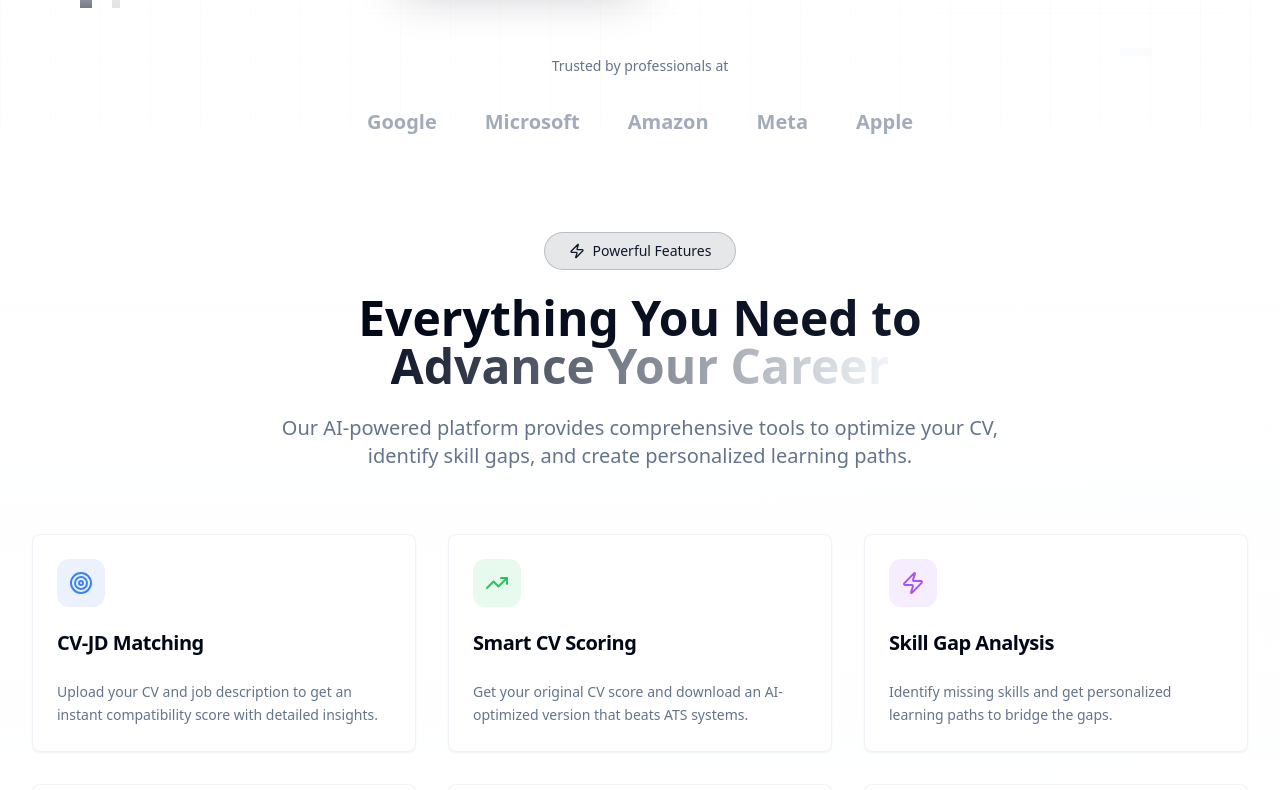
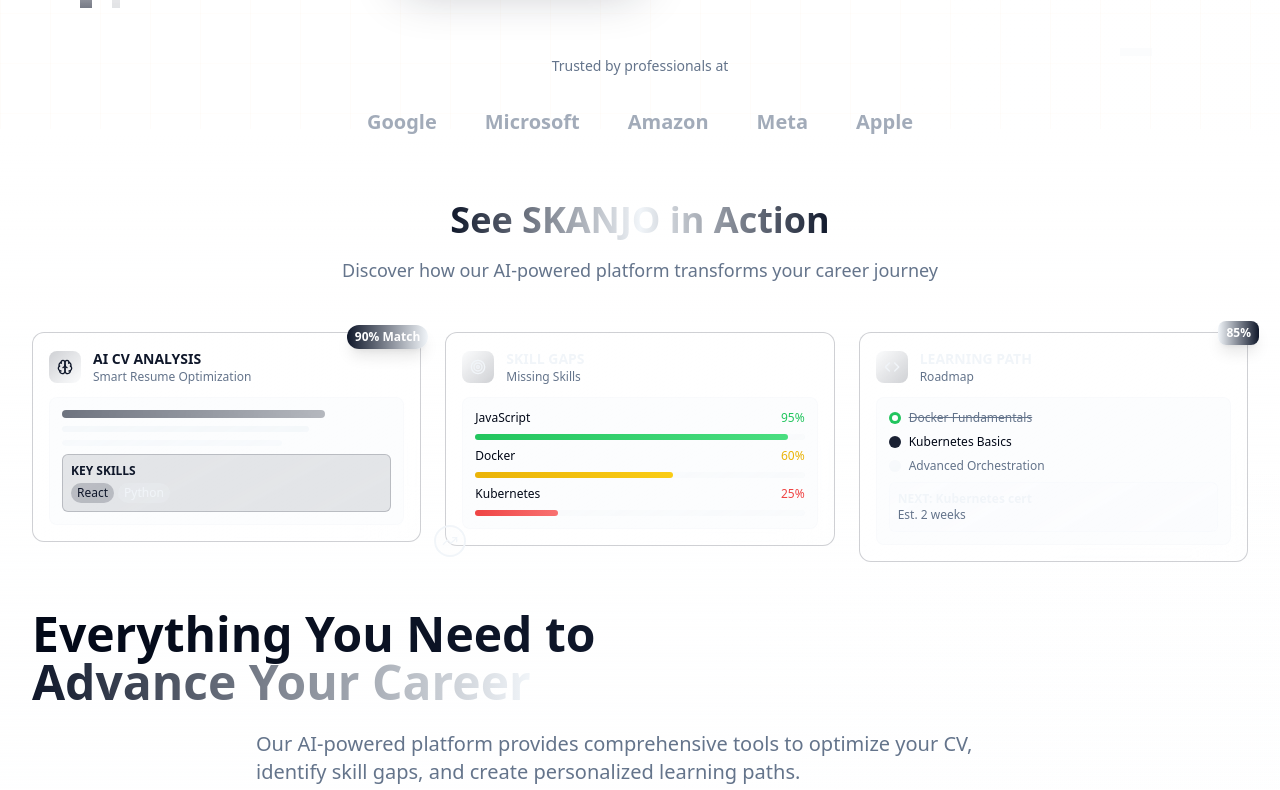
Before and after one commit to saru0213/Skanjo-v1, a React (Vite) app: page / in a window 1280 px wide. Shown: the part 1080-1870 px from the top of the page. Built offline with nearby package versions, Linux system fonts and the light colour scheme.

Commit message:
feature page alternative added

```diff
--- a/src/components/landing/FeaturesSection.tsx
+++ b/src/components/landing/FeaturesSection.tsx
@@ -1,5 +1,4 @@
-
-import { Target, Zap, TrendingUp, Download, BookOpen, Award } from "lucide-react";
+import { Target, Zap, TrendingUp, Download, BookOpen, Award, Brain, Code, Sparkles } from "lucide-react";
 import { Card, CardContent, CardDescription, CardHeader, CardTitle } from "@/components/ui/card";
 
 const features = [
@@ -49,21 +48,169 @@ const features = [
 
 export const FeaturesSection = () => {
   return (
-    <section className="py-24 relative overflow-hidden">
+    <section className="py-16 relative overflow-hidden">
       {/* Background Elements */}
       <div className="absolute inset-0 bg-gradient-to-b from-background via-accent/5 to-background" />
 
       <div className="container mx-auto px-4 sm:px-6 lg:px-8 relative z-10">
-        <div className="text-center mb-16">
-          <div className="inline-flex items-center space-x-2 bg-primary/10 backdrop-blur-sm rounded-full px-6 py-2 mb-6 border border-primary/20">
-            <Zap className="h-4 w-4 text-primary" />
-            <span className="text-sm font-medium text-primary">Powerful Features</span>
+        {/* Interactive Features Showcase */}
+        <div className="mb-24">
+          <div className="text-center mb-12">
+            <h2 className="text-3xl sm:text-4xl font-bold mb-4">
+              <span className="bg-gradient-to-r from-primary via-accent to-primary bg-clip-text text-transparent">
+                See SKANJO in Action
+              </span>
+            </h2>
+            <p className="text-lg text-muted-foreground max-w-2xl mx-auto">
+              Discover how our AI-powered platform transforms your career journey
+            </p>
+          </div>
+
+          {/* Compact Interactive Features Grid */}
+          <div className="grid grid-cols-1 lg:grid-cols-3 gap-6 mb-12">
+            {/* Feature Demo 1 - CV Analysis */}
+            <div className="relative group">
+              <div className="bg-gradient-to-br from-card/80 to-card/40 backdrop-blur-xl rounded-xl border border-primary/20 p-4 hover:border-primary/40 transition-all duration-300 hover:shadow-lg hover:shadow-primary/10">
+                {/* Feature Header */}
+                <div className="flex items-center space-x-3 mb-3">
+                  <div className="w-8 h-8 bg-gradient-to-br from-primary/20 to-accent/20 rounded-lg flex items-center justify-center">
+                    <Brain className="h-4 w-4 text-primary" />
+                  </div>
+                  <div>
+                    <h3 className="text-sm font-bold text-primary">AI CV ANALYSIS</h3>
+                    <p className="text-xs text-muted-foreground">Smart Resume Optimization</p>
+                  </div>
+                </div>
+
+                {/* Compact Mock Interface */}
+                <div className="bg-muted/20 rounded-lg p-3 border border-muted/30">
+                  <div className="space-y-2">
+                    <div className="h-2 bg-gradient-to-r from-primary/60 to-primary/30 rounded-full w-4/5" />
+                    <div className="h-1.5 bg-muted/60 rounded-full w-3/4" />
+                    <div className="h-1.5 bg-muted/40 rounded-full w-2/3" />
+                    <div className="mt-3 p-2 bg-primary/10 rounded-md border border-primary/20">
+                      <div className="text-xs text-primary font-semibold mb-1">KEY SKILLS</div>
+                      <div className="flex flex-wrap gap-1">
+                        <span className="px-1.5 py-0.5 bg-primary/20 text-primary text-xs rounded-full">React</span>
+                        <span className="px-1.5 py-0.5 bg-accent/20 text-accent text-xs rounded-full">Python</span>
+                      </div>
+                    </div>
+                  </div>
+                </div>
+
+                {/* Compact Callout */}
+                <div className="absolute -top-2 -right-2 group-hover:scale-110 transition-transform duration-300">
+                  <div className="bg-gradient-to-r from-primary to-accent text-white px-2 py-1 rounded-full text-xs font-bold shadow-lg">
+                    90% Match
+                  </div>
+                </div>
+              </div>
+            </div>
+
+            {/* Feature Demo 2 - Skills Gap */}
+            <div className="relative group">
+              <div className="bg-gradient-to-br from-card/80 to-card/40 backdrop-blur-xl rounded-xl border border-primary/20 p-4 hover:border-primary/40 transition-all duration-300 hover:shadow-lg hover:shadow-primary/10">
+                {/* Feature Header */}
+                <div className="flex items-center space-x-3 mb-3">
+                  <div className="w-8 h-8 bg-gradient-to-br from-accent/20 to-primary/20 rounded-lg flex items-center justify-center">
+                    <Target className="h-4 w-4 text-accent" />
+                  </div>
+                  <div>
+                    <h3 className="text-sm font-bold text-accent">SKILL GAPS</h3>
+                    <p className="text-xs text-muted-foreground">Missing Skills</p>
+                  </div>
+                </div>
+
+                {/* Compact Skills Interface */}
+                <div className="bg-muted/20 rounded-lg p-3 border border-muted/30">
+                  <div className="space-y-2">
+                    <div className="flex items-center justify-between">
+                      <span className="text-xs font-medium">JavaScript</span>
+                      <span className="text-xs text-green-500">95%</span>
+                    </div>
+                    <div className="w-full bg-muted/30 rounded-full h-1.5">
+                      <div className="bg-gradient-to-r from-green-500 to-green-400 h-1.5 rounded-full w-[95%]" />
+                    </div>
+
+                    <div className="flex items-center justify-between">
+                      <span className="text-xs font-medium">Docker</span>
+                      <span className="text-xs text-yellow-500">60%</span>
+                    </div>
+                    <div className="w-full bg-muted/30 rounded-full h-1.5">
+                      <div className="bg-gradient-to-r from-yellow-500 to-yellow-400 h-1.5 rounded-full w-[60%]" />
+                    </div>
+
+                    <div className="flex items-center justify-between">
+                      <span className="text-xs font-medium">Kubernetes</span>
+                      <span className="text-xs text-red-500">25%</span>
+                    </div>
+                    <div className="w-full bg-muted/30 rounded-full h-1.5">
+                      <div className="bg-gradient-to-r from-red-500 to-red-400 h-1.5 rounded-full w-[25%]" />
+                    </div>
+                  </div>
+                </div>
+
+                {/* Highlight Element */}
+                <div className="absolute -bottom-3 -left-3 group-hover:scale-110 transition-transform duration-300">
+                  <div className="w-8 h-8 border-2 border-accent rounded-full bg-accent/10 flex items-center justify-center animate-pulse">
+                    <TrendingUp className="h-4 w-4 text-accent" />
+                  </div>
+                </div>
+              </div>
+            </div>
+
+            {/* Feature Demo 3 - Learning Path */}
+            <div className="relative group">
+              <div className="bg-gradient-to-br from-card/80 to-card/40 backdrop-blur-xl rounded-xl border border-primary/20 p-4 hover:border-primary/40 transition-all duration-300 hover:shadow-lg hover:shadow-primary/10">
+                {/* Feature Header */}
+                <div className="flex items-center space-x-3 mb-3">
+                  <div className="w-8 h-8 bg-gradient-to-br from-secondary/20 to-primary/20 rounded-lg flex items-center justify-center">
+                    <Code className="h-4 w-4 text-secondary" />
+                  </div>
+                  <div>
+                    <h3 className="text-sm font-bold text-secondary">LEARNING PATH</h3>
+                    <p className="text-xs text-muted-foreground">Roadmap</p>
+                  </div>
+                </div>
+
+                {/* Compact Learning Interface */}
+                <div className="bg-muted/20 rounded-lg p-3 border border-muted/30">
+                  <div className="space-y-2">
+                    <div className="flex items-center space-x-2">
+                      <div className="w-3 h-3 bg-green-500 rounded-full flex items-center justify-center">
+                        <div className="w-1.5 h-1.5 bg-white rounded-full" />
+                      </div>
+                      <span className="text-xs line-through text-muted-foreground">Docker Fundamentals</span>
+                    </div>
+                    <div className="flex items-center space-x-2">
+                      <div className="w-3 h-3 bg-primary rounded-full animate-pulse" />
+                      <span className="text-xs font-medium">Kubernetes Basics</span>
+                    </div>
+                    <div className="flex items-center space-x-2">
+                      <div className="w-3 h-3 bg-muted/50 rounded-full" />
+                      <span className="text-xs text-muted-foreground">Advanced Orchestration</span>
+                    </div>
+                    <div className="mt-2 p-2 bg-secondary/10 rounded-md border border-secondary/20">
+                      <div className="text-xs text-secondary font-semibold">NEXT: Kubernetes cert</div>
+                      <div className="text-xs text-muted-foreground">Est. 2 weeks</div>
+                    </div>
+                  </div>
+                </div>
+
+                {/* Progress Indicator */}
+                <div className="absolute -top-3 -right-3 group-hover:scale-110 transition-transform duration-300">
+                  <div className="bg-gradient-to-r from-secondary to-primary text-white px-2 py-1 rounded-lg text-xs font-bold shadow-lg">
+                    85%
+                  </div>
+                </div>
+              </div>
+            </div>
           </div>
 
           <h2 className="text-3xl sm:text-4xl lg:text-5xl font-bold mb-6">
             <span className="bg-gradient-to-r from-foreground to-primary bg-clip-text text-transparent">
               Everything You Need to
-            </span>
+                </span>
             <br />
             <span className="bg-gradient-to-r from-primary to-accent bg-clip-text text-transparent">
               Advance Your Career
```
